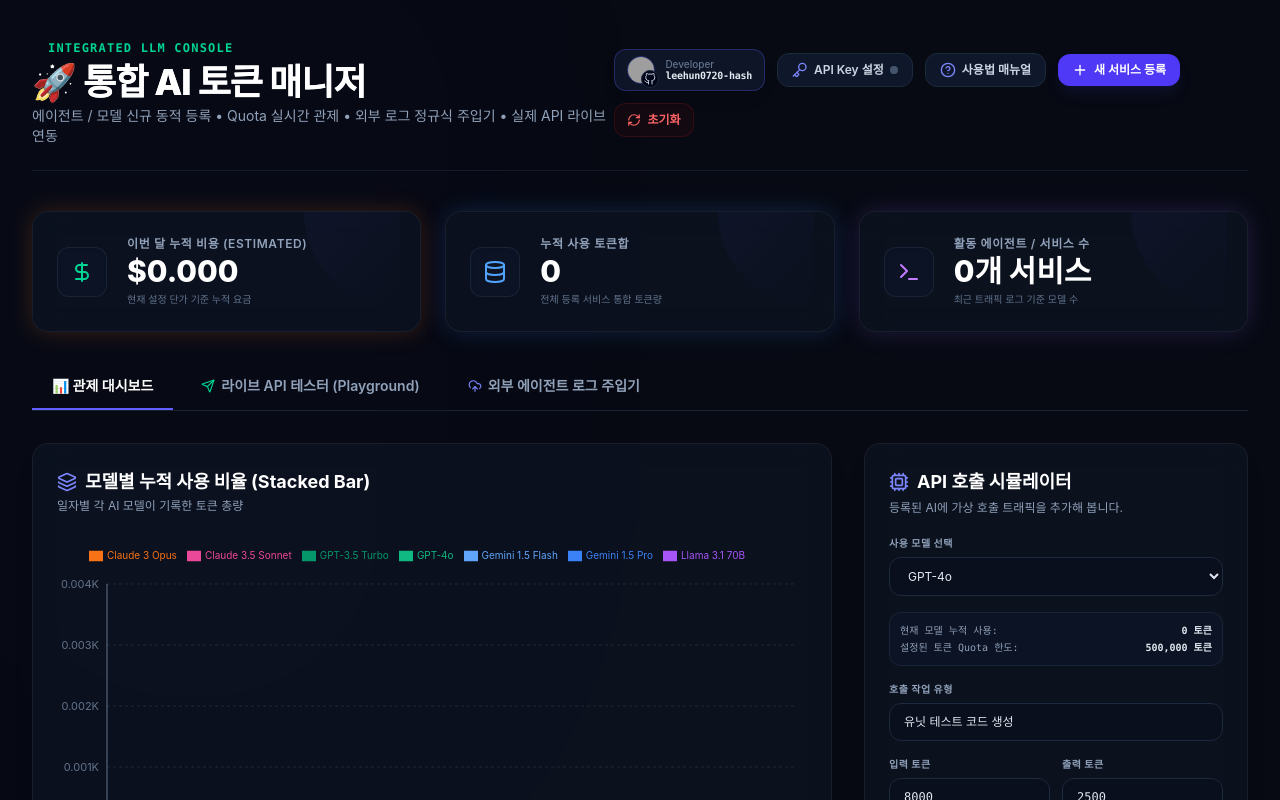
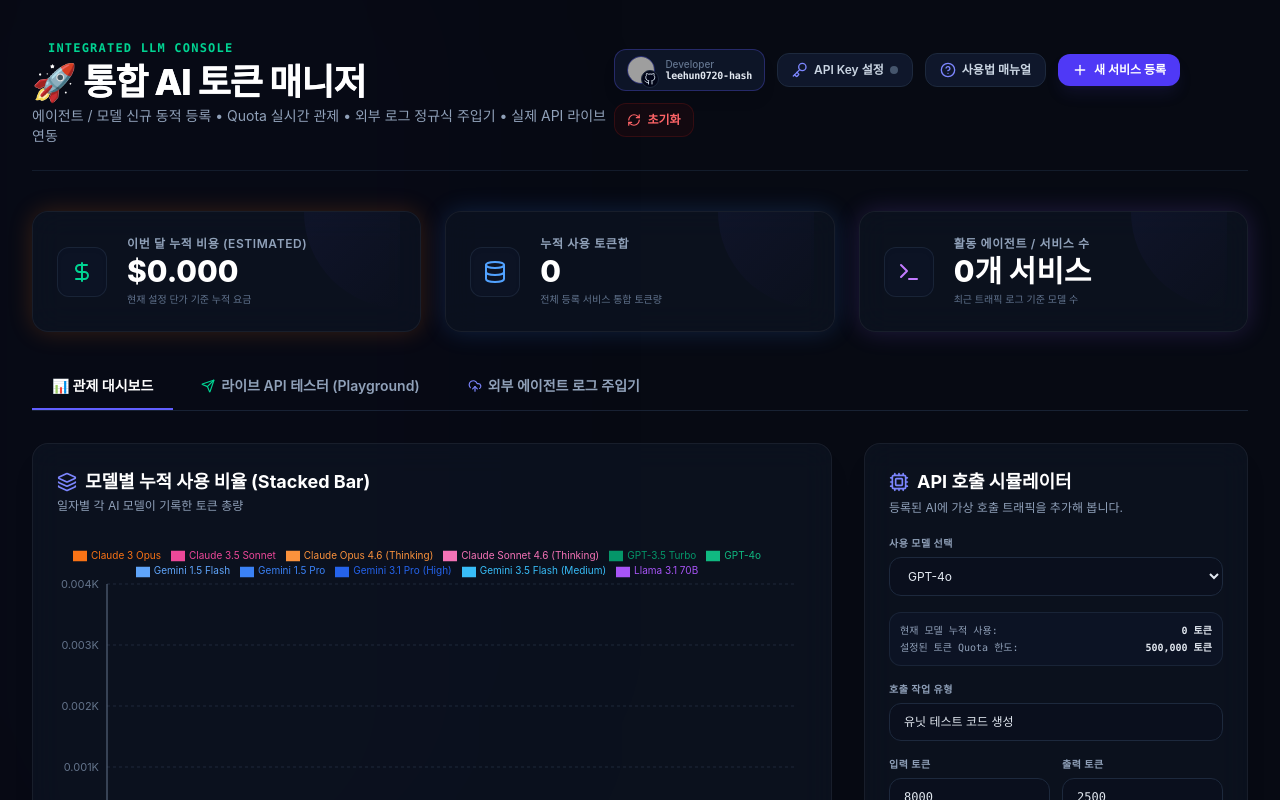
Before and after one commit to leehun0720-hash/token_mmn, a React (Vite) app: page / in a window 1280 px wide. Shown: the top 800 px of the page. Built offline with nearby package versions, Linux system fonts and the light colour scheme; grey boxes are pictures that could not be loaded.

Commit message:
feat: update latest model pricing and enhance log regex watcher with options support

```diff
--- a/src/App.jsx
+++ b/src/App.jsx
@@ -47,8 +47,12 @@ const INITIAL_PRICING = {
   'GPT-3.5 Turbo': { input: 0.0005, output: 0.0015, color: '#059669', bg: 'rgba(5, 150, 105, 0.1)', border: 'rgba(5, 150, 105, 0.3)', key: 'gpt35', isCustom: false },
   'Gemini 1.5 Pro': { input: 0.0035, output: 0.0105, color: '#3b82f6', bg: 'rgba(59, 130, 246, 0.1)', border: 'rgba(59, 130, 246, 0.3)', key: 'geminiPro', isCustom: false },
   'Gemini 1.5 Flash': { input: 0.000075, output: 0.0003, color: '#60a5fa', bg: 'rgba(96, 165, 250, 0.1)', border: 'rgba(96, 165, 250, 0.3)', key: 'geminiFlash', isCustom: false },
+  'Gemini 3.5 Flash (Medium)': { input: 0.0001, output: 0.0004, color: '#38bdf8', bg: 'rgba(56, 189, 248, 0.1)', border: 'rgba(56, 189, 248, 0.3)', key: 'gemini35FlashMed', isCustom: false },
+  'Gemini 3.1 Pro (High)': { input: 0.0015, output: 0.0045, color: '#2563eb', bg: 'rgba(37, 99, 235, 0.1)', border: 'rgba(37, 99, 235, 0.3)', key: 'gemini31ProHigh', isCustom: false },
   'Claude 3.5 Sonnet': { input: 0.003, output: 0.015, color: '#ec4899', bg: 'rgba(236, 72, 153, 0.1)', border: 'rgba(236, 72, 153, 0.3)', key: 'claudeSonnet', isCustom: false },
   'Claude 3 Opus': { input: 0.015, output: 0.075, color: '#f97316', bg: 'rgba(249, 115, 22, 0.1)', border: 'rgba(249, 115, 22, 0.3)', key: 'claudeOpus', isCustom: false },
+  'Claude Sonnet 4.6 (Thinking)': { input: 0.0030, output: 0.0150, color: '#f472b6', bg: 'rgba(244, 114, 182, 0.1)', border: 'rgba(244, 114, 182, 0.3)', key: 'claudeSonnet46Think', isCustom: false },
+  'Claude Opus 4.6 (Thinking)': { input: 0.0150, output: 0.0750, color: '#fb923c', bg: 'rgba(251, 146, 60, 0.1)', border: 'rgba(251, 146, 60, 0.3)', key: 'claudeOpus46Think', isCustom: false },
   'Llama 3.1 70B': { input: 0.0007, output: 0.0009, color: '#a855f7', bg: 'rgba(168, 85, 247, 0.1)', border: 'rgba(168, 85, 247, 0.3)', key: 'llama', isCustom: false },
 };
 
@@ -58,8 +62,12 @@ const INITIAL_LIMITS = {
   'GPT-3.5 Turbo': 1000000,
   'Gemini 1.5 Pro': 400000,
   'Gemini 1.5 Flash': 3000000,
+  'Gemini 3.5 Flash (Medium)': 3000000,
+  'Gemini 3.1 Pro (High)': 1000000,
   'Claude 3.5 Sonnet': 400000,
   'Claude 3 Opus': 200000,
+  'Claude Sonnet 4.6 (Thinking)': 500000,
+  'Claude Opus 4.6 (Thinking)': 300000,
   'Llama 3.1 70B': 1500000,
 };
 
@@ -69,19 +77,23 @@ const BASE_MODEL_TEMPLATES = {
   'GPT-3.5 Turbo': { input: 0.0005, output: 0.0015, limit: 1000000, contextWindow: '16,385 (1.6만)', maxOutput: '4,096' },
   'Gemini 1.5 Pro': { input: 0.0035, output: 0.0105, limit: 400000, contextWindow: '2,000,000 (200만)', maxOutput: '8,192' },
   'Gemini 1.5 Flash': { input: 0.000075, output: 0.0003, limit: 3000000, contextWindow: '1,000,000 (100만)', maxOutput: '8,192' },
+  'Gemini 3.5 Flash (Medium)': { input: 0.0001, output: 0.0004, limit: 3000000, contextWindow: '1,000,000 (100만)', maxOutput: '8,192' },
+  'Gemini 3.1 Pro (High)': { input: 0.0015, output: 0.0045, limit: 1000000, contextWindow: '2,000,000 (200만)', maxOutput: '8,192' },
   'Claude 3.5 Sonnet': { input: 0.003, output: 0.015, limit: 400000, contextWindow: '200,000 (20만)', maxOutput: '8,192' },
   'Claude 3 Opus': { input: 0.015, output: 0.075, limit: 200000, contextWindow: '200,000 (20만)', maxOutput: '4,096' },
+  'Claude Sonnet 4.6 (Thinking)': { input: 0.0030, output: 0.0150, limit: 500000, contextWindow: '200,000 (20만)', maxOutput: '8,192' },
+  'Claude Opus 4.6 (Thinking)': { input: 0.0150, output: 0.0750, limit: 300000, contextWindow: '200,000 (20만)', maxOutput: '4,096' },
   'Llama 3.1 70B': { input: 0.0007, output: 0.0009, limit: 1500000, contextWindow: '128,000 (12.8만)', maxOutput: '4,096' },
 };
 
 // 3. 초기 모의 일자별 차트 데이터 (모두 0으로 리셋)
 const INITIAL_USAGE_DATA = [
-  { date: '06-15', gpt4o: 0, gpt35: 0, geminiPro: 0, geminiFlash: 0, claudeSonnet: 0, claudeOpus: 0, llama: 0 },
-  { date: '06-16', gpt4o: 0, gpt35: 0, geminiPro: 0, geminiFlash: 0, claudeSonnet: 0, claudeOpus: 0, llama: 0 },
-  { date: '06-17', gpt4o: 0, gpt35: 0, geminiPro: 0, geminiFlash: 0, claudeSonnet: 0, claudeOpus: 0, llama: 0 },
-  { date: '06-18', gpt4o: 0, gpt35: 0, geminiPro: 0, geminiFlash: 0, claudeSonnet: 0, claudeOpus: 0, llama: 0 },
-  { date: '06-19', gpt4o: 0, gpt35: 0, geminiPro: 0, geminiFlash: 0, claudeSonnet: 0, claudeOpus: 0, llama: 0 },
-  { date: '06-20', gpt4o: 0, gpt35: 0, geminiPro: 0, geminiFlash: 0, claudeSonnet: 0, claudeOpus: 0, llama: 0 },
+  { date: '06-15', gpt4o: 0, gpt35: 0, geminiPro: 0, geminiFlash: 0, gemini35FlashMed: 0, gemini31ProHigh: 0, claudeSonnet: 0, claudeOpus: 0, claudeSonnet46Think: 0, claudeOpus46Think: 0, llama: 0 },
+  { date: '06-16', gpt4o: 0, gpt35: 0, geminiPro: 0, geminiFlash: 0, gemini35FlashMed: 0, gemini31ProHigh: 0, claudeSonnet: 0, claudeOpus: 0, claudeSonnet46Think: 0, claudeOpus46Think: 0, llama: 0 },
+  { date: '06-17', gpt4o: 0, gpt35: 0, geminiPro: 0, geminiFlash: 0, gemini35FlashMed: 0, gemini31ProHigh: 0, claudeSonnet: 0, claudeOpus: 0, claudeSonnet46Think: 0, claudeOpus46Think: 0, llama: 0 },
+  { date: '06-18', gpt4o: 0, gpt35: 0, geminiPro: 0, geminiFlash: 0, gemini35FlashMed: 0, gemini31ProHigh: 0, claudeSonnet: 0, claudeOpus: 0, claudeSonnet46Think: 0, claudeOpus46Think: 0, llama: 0 },
+  { date: '06-19', gpt4o: 0, gpt35: 0, geminiPro: 0, geminiFlash: 0, gemini35FlashMed: 0, gemini31ProHigh: 0, claudeSonnet: 0, claudeOpus: 0, claudeSonnet46Think: 0, claudeOpus46Think: 0, llama: 0 },
+  { date: '06-20', gpt4o: 0, gpt35: 0, geminiPro: 0, geminiFlash: 0, gemini35FlashMed: 0, gemini31ProHigh: 0, claudeSonnet: 0, claudeOpus: 0, claudeSonnet46Think: 0, claudeOpus46Think: 0, llama: 0 },
 ];
 
 const INITIAL_LOGS = [];
@@ -208,8 +220,12 @@ export default function TokenManagerApp() {
     'GPT-3.5 Turbo': 0,
     'Gemini 1.5 Pro': 0,
     'Gemini 1.5 Flash': 0,
+    'Gemini 3.5 Flash (Medium)': 0,
+    'Gemini 3.1 Pro (High)': 0,
     'Claude 3.5 Sonnet': 0,
     'Claude 3 Opus': 0,
+    'Claude Sonnet 4.6 (Thinking)': 0,
+    'Claude Opus 4.6 (Thinking)': 0,
     'Llama 3.1 70B': 0,
   };
 
@@ -253,9 +269,35 @@ export default function TokenManagerApp() {
       return;
     }
 
+    // 사용자가 제공한 괄호 옵션 인식용 정규표현식
+    const tokenRegex = /(Gemini 3\.[15] [a-zA-Z]+ \([a-zA-Z]+\)|Claude (?:Sonnet|Opus) 4\.[68] \([a-zA-Z]+\)).*?Prompt:\s*(\d+).*?Completion:\s*(\d+)/i;
+    const directMatch = pasteLogs.match(tokenRegex);
+
     let detectedModel = 'GPT-4o';
+    let inputTokens = 0;
+    let outputTokens = 0;
+
+    if (directMatch) {
+      const parsedModelName = directMatch[1];
+      // 대소문자 공백 제거 후 실제 등록되어 있는 가격표의 모델명 매칭
+      const matchedKey = Object.keys(pricing).find(
+        m => m.toLowerCase().replace(/\s+/g, '') === parsedModelName.toLowerCase().replace(/\s+/g, '')
+      );
+      detectedModel = matchedKey || parsedModelName;
+      inputTokens = parseInt(directMatch[2]);
+      outputTokens = parseInt(directMatch[3]);
+    } else {
+      // Fallback: 기존 정규식 파서 로직 실행
       const textLower = pasteLogs.toLowerCase();
-    if (textLower.includes('gemini 1.5 pro') || textLower.includes('gemini-1.5-pro')) {
+      if (textLower.includes('gemini 3.5 flash') || (textLower.includes('gemini 3.5') && textLower.includes('medium'))) {
+        detectedModel = 'Gemini 3.5 Flash (Medium)';
+      } else if (textLower.includes('gemini 3.1 pro') || (textLower.includes('gemini 3.1') && textLower.includes('high'))) {
+        detectedModel = 'Gemini 3.1 Pro (High)';
+      } else if (textLower.includes('claude sonnet 4.6') || (textLower.includes('sonnet 4.6') && textLower.includes('thinking'))) {
+        detectedModel = 'Claude Sonnet 4.6 (Thinking)';
+      } else if (textLower.includes('claude opus 4.6') || (textLower.includes('opus 4.6') && textLower.includes('thinking'))) {
+        detectedModel = 'Claude Opus 4.6 (Thinking)';
+      } else if (textLower.includes('gemini 1.5 pro') || textLower.includes('gemini-1.5-pro')) {
         detectedModel = 'Gemini 1.5 Pro';
       } else if (textLower.includes('gemini 1.5 flash') || textLower.includes('gemini-1.5-flash')) {
         detectedModel = 'Gemini 1.5 Flash';
@@ -280,9 +322,6 @@ export default function TokenManagerApp() {
         /([0-9,]+)\s*(?:output|completion|출력|응답)\s*tokens?/i
       ];
 
-    let inputTokens = 0;
-    let outputTokens = 0;
-
       for (let r of inputRegexes) {
         const match = pasteLogs.match(r);
         if (match) {
@@ -296,6 +335,7 @@ export default function TokenManagerApp() {
         if (match) {
           outputTokens = parseInt(match[1].replace(/,/g, ''));
           break;
+        }
       }
     }
 
```
Lines whose indentation alone changed are shown as unchanged.
